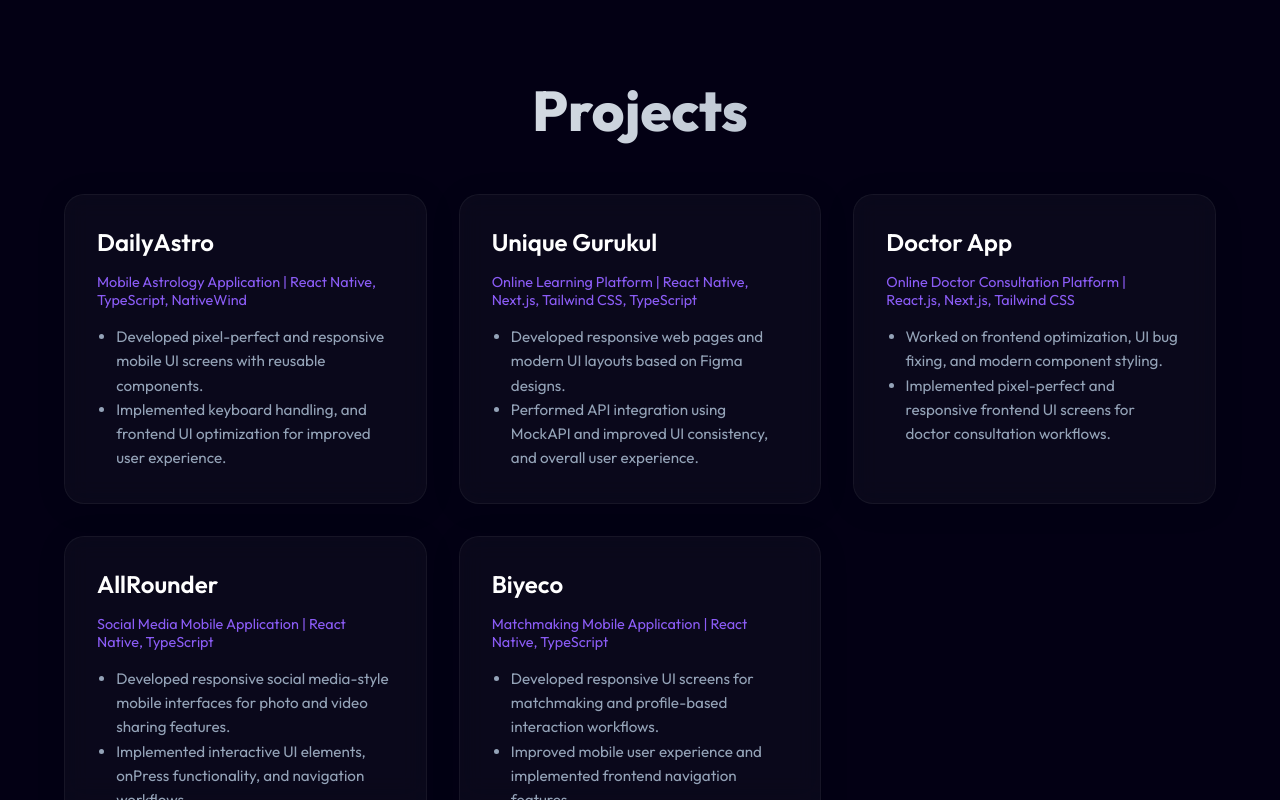
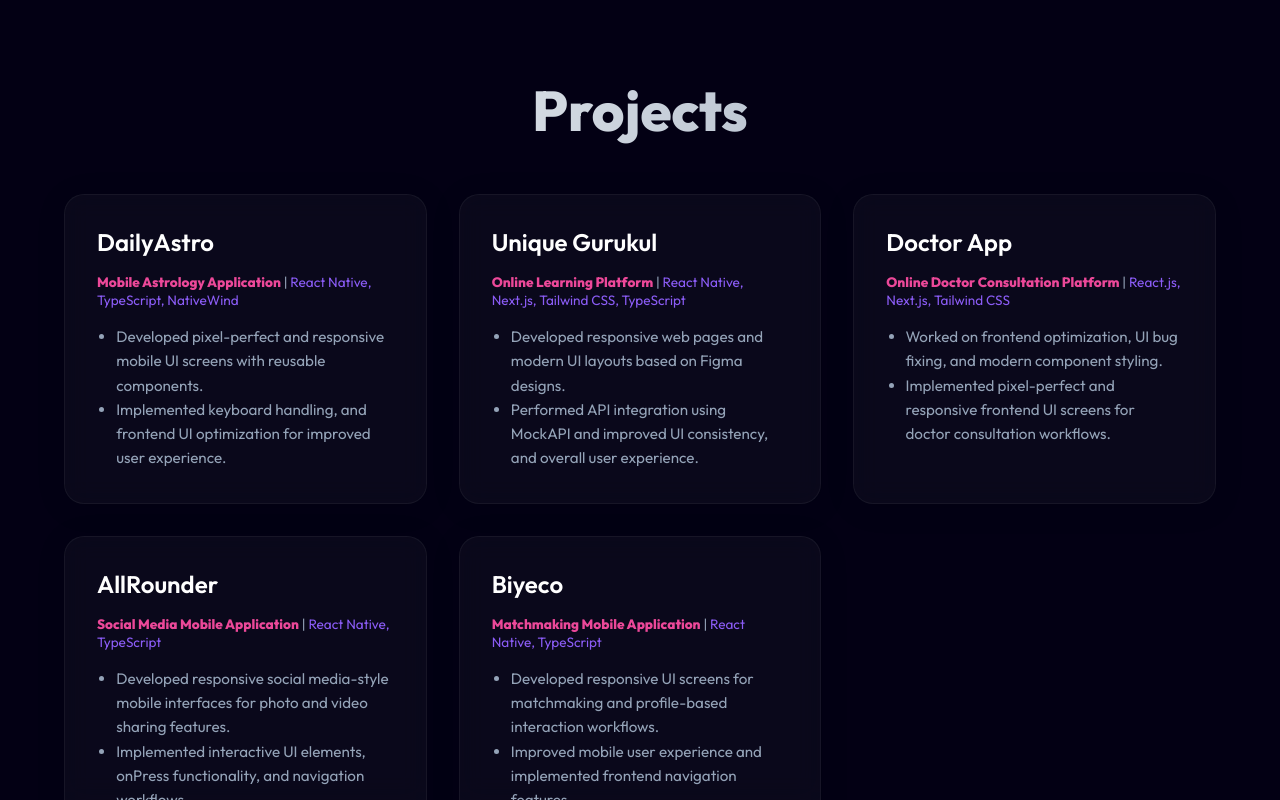
Before and after one commit to mahaakash11x/akash-portfolio, a Next.js app: page / in a window 1280 px wide. Shown: the part 2000-2800 px from the top of the page. Built offline with nearby package versions, Linux system fonts and the light colour scheme.

Commit message:
modified contact

```diff
--- a/src/app/page.tsx
+++ b/src/app/page.tsx
@@ -74,7 +74,7 @@ export default function Home() {
 
           <div className="glass-panel" style={{ padding: '2rem', display: 'flex', flexDirection: 'column', gap: '1rem' }}>
             <h3 style={{ fontSize: '1.5rem', fontWeight: 600 }}>DailyAstro</h3>
-            <p style={{ color: 'var(--accent-color)', fontSize: '0.9rem' }}>Mobile Astrology Application | React Native, TypeScript, NativeWind</p>
+            <p style={{ fontSize: '0.85rem' }}><strong style={{ color: 'var(--accent-secondary)', fontWeight: 700 }}>Mobile Astrology Application</strong> <span style={{ color: 'var(--text-secondary)' }}>|</span> <span style={{ color: 'var(--accent-color)' }}>React Native, TypeScript, NativeWind</span></p>
             <ul style={{ color: 'var(--text-secondary)', listStylePosition: 'outside', paddingLeft: '1.2rem', lineHeight: '1.6', fontSize: '0.95rem' }}>
               <li>Developed pixel-perfect and responsive mobile UI screens with reusable components.</li>
               <li>Implemented keyboard handling, and frontend UI optimization for improved user experience.</li>
@@ -83,7 +83,7 @@ export default function Home() {
 
           <div className="glass-panel" style={{ padding: '2rem', display: 'flex', flexDirection: 'column', gap: '1rem' }}>
             <h3 style={{ fontSize: '1.5rem', fontWeight: 600 }}>Unique Gurukul</h3>
-            <p style={{ color: 'var(--accent-color)', fontSize: '0.9rem' }}>Online Learning Platform | React Native, Next.js, Tailwind CSS, TypeScript</p>
+            <p style={{ fontSize: '0.85rem' }}><strong style={{ color: 'var(--accent-secondary)', fontWeight: 700 }}>Online Learning Platform</strong> <span style={{ color: 'var(--text-secondary)' }}>|</span> <span style={{ color: 'var(--accent-color)' }}>React Native, Next.js, Tailwind CSS, TypeScript</span></p>
             <ul style={{ color: 'var(--text-secondary)', listStylePosition: 'outside', paddingLeft: '1.2rem', lineHeight: '1.6', fontSize: '0.95rem' }}>
               <li>Developed responsive web pages and modern UI layouts based on Figma designs.</li>
               <li>Performed API integration using MockAPI and improved UI consistency, and overall user experience.</li>
@@ -92,7 +92,7 @@ export default function Home() {
 
           <div className="glass-panel" style={{ padding: '2rem', display: 'flex', flexDirection: 'column', gap: '1rem' }}>
             <h3 style={{ fontSize: '1.5rem', fontWeight: 600 }}>Doctor App</h3>
-            <p style={{ color: 'var(--accent-color)', fontSize: '0.9rem' }}>Online Doctor Consultation Platform | React.js, Next.js, Tailwind CSS</p>
+            <p style={{ fontSize: '0.85rem' }}><strong style={{ color: 'var(--accent-secondary)', fontWeight: 700 }}>Online Doctor Consultation Platform</strong> <span style={{ color: 'var(--text-secondary)' }}>|</span> <span style={{ color: 'var(--accent-color)' }}>React.js, Next.js, Tailwind CSS</span></p>
             <ul style={{ color: 'var(--text-secondary)', listStylePosition: 'outside', paddingLeft: '1.2rem', lineHeight: '1.6', fontSize: '0.95rem' }}>
               <li>Worked on frontend optimization, UI bug fixing, and modern component styling.</li>
               <li>Implemented pixel-perfect and responsive frontend UI screens for doctor consultation workflows.</li>
@@ -101,7 +101,7 @@ export default function Home() {
 
           <div className="glass-panel" style={{ padding: '2rem', display: 'flex', flexDirection: 'column', gap: '1rem' }}>
             <h3 style={{ fontSize: '1.5rem', fontWeight: 600 }}>AllRounder</h3>
-            <p style={{ color: 'var(--accent-color)', fontSize: '0.9rem' }}>Social Media Mobile Application | React Native, TypeScript</p>
+            <p style={{ fontSize: '0.85rem' }}><strong style={{ color: 'var(--accent-secondary)', fontWeight: 700 }}>Social Media Mobile Application</strong> <span style={{ color: 'var(--text-secondary)' }}>|</span> <span style={{ color: 'var(--accent-color)' }}>React Native, TypeScript</span></p>
             <ul style={{ color: 'var(--text-secondary)', listStylePosition: 'outside', paddingLeft: '1.2rem', lineHeight: '1.6', fontSize: '0.95rem' }}>
               <li>Developed responsive social media-style mobile interfaces for photo and video sharing features.</li>
               <li>Implemented interactive UI elements, onPress functionality, and navigation workflows.</li>
@@ -110,7 +110,7 @@ export default function Home() {
 
           <div className="glass-panel" style={{ padding: '2rem', display: 'flex', flexDirection: 'column', gap: '1rem' }}>
             <h3 style={{ fontSize: '1.5rem', fontWeight: 600 }}>Biyeco</h3>
-            <p style={{ color: 'var(--accent-color)', fontSize: '0.9rem' }}>Matchmaking Mobile Application | React Native, TypeScript</p>
+            <p style={{ fontSize: '0.85rem' }}><strong style={{ color: 'var(--accent-secondary)', fontWeight: 700 }}>Matchmaking Mobile Application</strong> <span style={{ color: 'var(--text-secondary)' }}>|</span> <span style={{ color: 'var(--accent-color)' }}>React Native, TypeScript</span></p>
             <ul style={{ color: 'var(--text-secondary)', listStylePosition: 'outside', paddingLeft: '1.2rem', lineHeight: '1.6', fontSize: '0.95rem' }}>
               <li>Developed responsive UI screens for matchmaking and profile-based interaction workflows.</li>
               <li>Improved mobile user experience and implemented frontend navigation features.</li>
@@ -154,7 +154,7 @@ export default function Home() {
         <div className="glass-panel" style={{ padding: '3rem', maxWidth: '600px', margin: '0 auto', width: '100%' }}>
           <h2 className="section-title" style={{ textAlign: 'center', marginBottom: '1rem' }}>Get In Touch</h2>
           <div style={{ textAlign: 'center', color: 'var(--text-secondary)', marginBottom: '2rem', lineHeight: '1.8', fontSize: '1.1rem' }}>
-            <p><strong>Email:</strong> debnathakash911@gmail.com</p>
+            <p><strong>Email:</strong> <a href="mailto:debnathakash911@gmail.com" style={{ color: 'var(--accent-color)', textDecoration: 'underline' }}>debnathakash911@gmail.com</a></p>
             <p><strong>Phone:</strong> 7439852652</p>
             <p><strong>Location:</strong> Kolkata-700129, West Bengal, India</p>
             <p style={{ marginTop: '2rem' }}>
```
